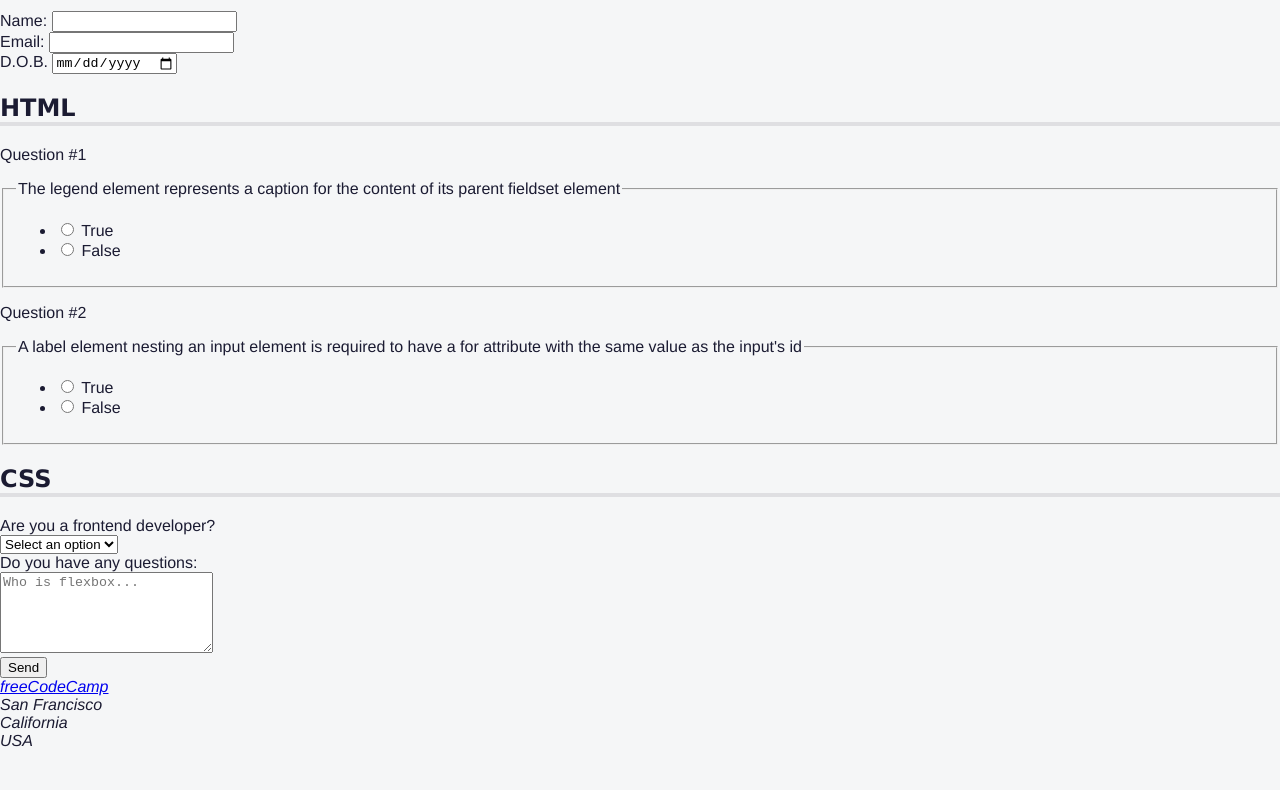
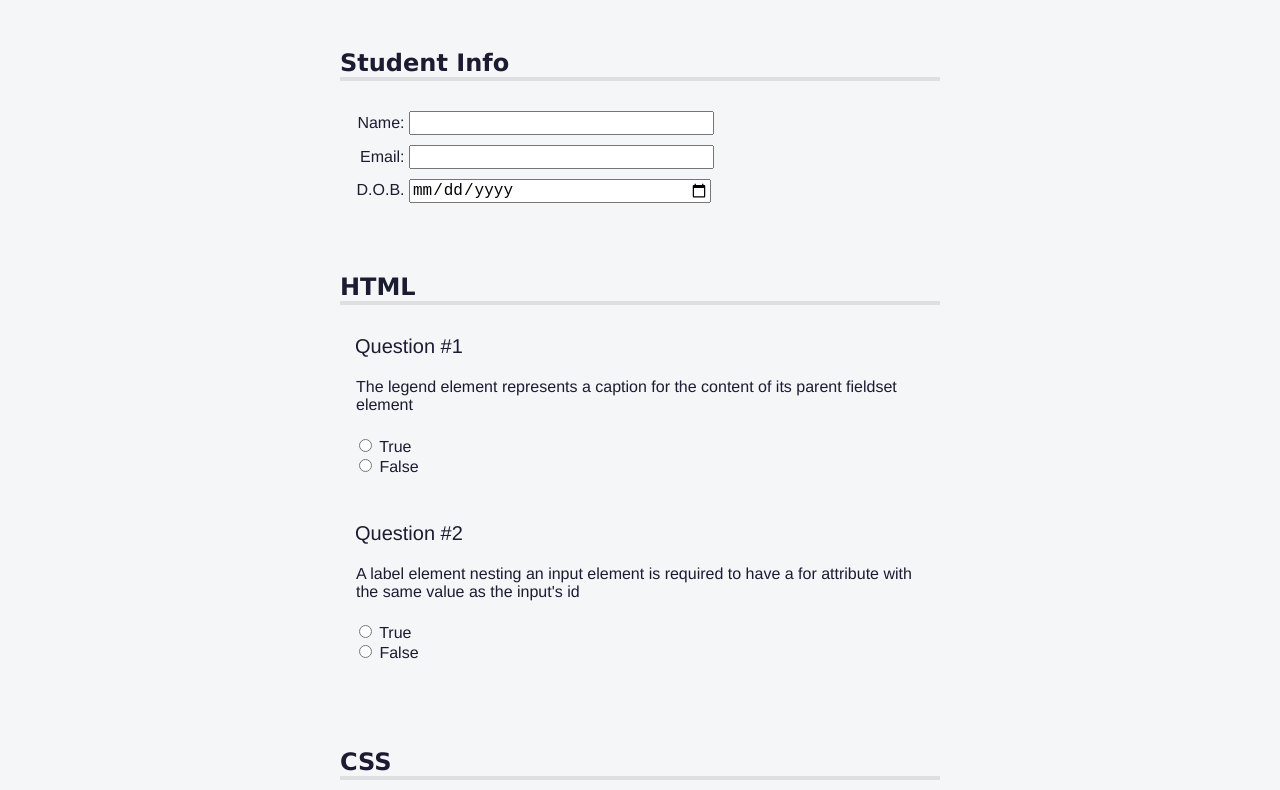
Before and after one commit to Zacharyjpeter/FCC-AccessibilityQuiz, a plain HTML site: page index.html in a window 1280 px wide. Shown: the part 61-851 px from the top of the page. Before the commit the page ends 811 px from the top, so only its background shows below. Drawn offline with Linux system fonts and the light colour scheme.

Commit message:
finished styling tweaks. finished project 1.21.23

```diff
--- a/index.html
+++ b/index.html
@@ -19,9 +19,9 @@
       <h1>HTML/CSS Quiz</h1>
       <nav>
         <ul>
-          <li><a href="#student-info">INFO</a></li>
-          <li><a href="#html-questions">HTML</a></li>
-          <li><a href="#css-questions">CSS</a></li>
+          <li><a href="#student-info" accesskey="i">INFO</a></li>
+          <li><a href="#html-questions" accesskey="h">HTML</a></li>
+          <li><a href="#css-questions" accesskey="c">CSS</a></li>
         </ul>
       </nav>
     </header>
--- a/styles.css
+++ b/styles.css
@@ -1,3 +1,9 @@
+@media (prefers-reduced-motion: no-preference) {
+  * {
+    scroll-behavior: smooth;
+  }
+}
+
 body {
   background: #f5f6f7;
   color: #1b1b32;
@@ -26,6 +32,7 @@ body {
 h1 {
   color: #f1be32;
   font-size: min(5vw, 1.2em);
+  text-align: center;
 }
 
 nav {
@@ -37,6 +44,11 @@ body {
 nav > ul {
   display: flex;
   justify-content: space-evenly;
+  flex-wrap: wrap;
+  align-items: center;
+  padding-inline-start: 0;
+  margin-block: 0;
+  height: 100%;
 }
 
 nav > ul > li {
@@ -57,6 +69,16 @@ body {
   text-decoration: none;
 }
 
+main {
+  padding-top: 50px;
+}
+
+section {
+  width: 80%;
+  margin: 0 auto 10px auto;
+  max-width: 600px;
+}
+
 h1,
 h2 {
   font-family: Verdana, Tahoma;
@@ -64,10 +86,91 @@ body {
 
 h2 {
   border-bottom: 4px solid #dfdfe2;
+  margin-top: 0px;
+  padding-top: 60px;
+}
+
+.info {
+  padding: 10px 0 0 5px;
+}
+
+.formrow {
+  margin-top: 30px;
+  padding: 0px 15px;
+}
+
+input {
+  font-size: 16px;
+}
+
+.info label,
+.info input {
+  display: inline-block;
+}
+
+.info input {
+  width: 50%;
+  text-align: left;
+}
+
+.info label {
+  width: 10%;
+  min-width: 55px;
+  text-align: right;
+}
+
+.question-block {
+  text-align: left;
+  display: block;
+  width: 100%;
+  margin-top: 20px;
+  padding-top: 5px;
+}
+
+p {
+  margin-top: 5px;
+  padding-left: 15px;
+  font-size: 20px;
 }
 
 p::before {
   content: "Question #";
+}
+
+.question {
+  border: none;
+  padding-bottom: 0;
+}
+
+.answers-list {
+  list-style: none;
+  padding: 0;
+}
+
+button {
+  display: block;
+  margin: 40px auto;
+  width: 40%;
+  padding: 15px;
+  font-size: 23px;
+  background: #d0d0d5;
+  border: 3px solid #3b3b4f;
+}
+
+footer {
+  background-color: #2a2a40;
+  display: flex;
+  justify-content: center;
+}
+
+footer,
+footer a {
+  color: #dfdfe2;
+}
+
+address {
+  text-align: center;
+  padding: 0.3em;
 }
 
 .sr-only {
```
Lines whose indentation alone changed are shown as unchanged.
